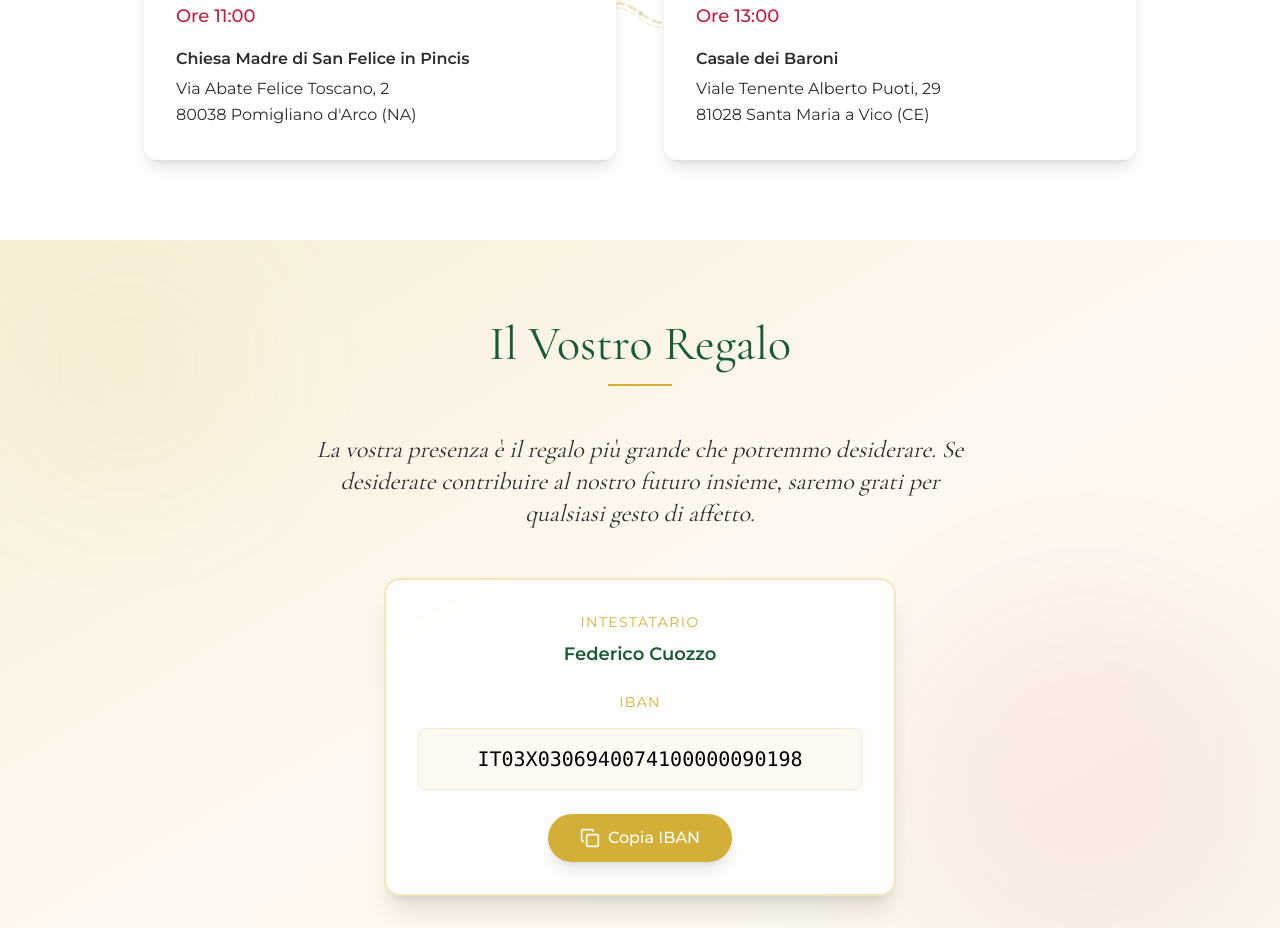
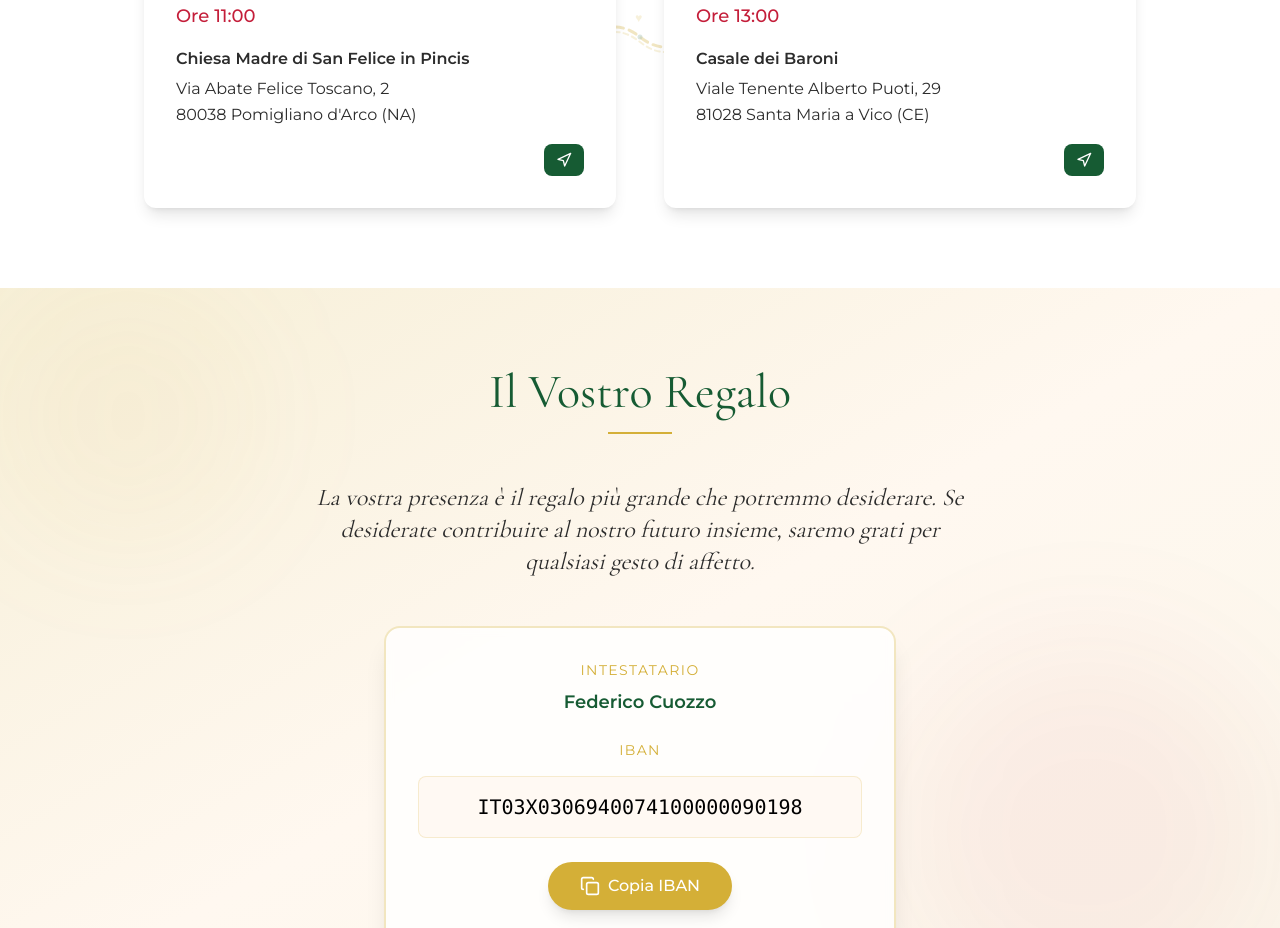
Before and after one commit to fedcuo/wedding-site, a React (Vite) app: page / in a window 1280 px wide. Shown: the part 1144-2072 px from the top of the page. Built offline with nearby package versions, Linux system fonts and the light colour scheme.

Commit message:
add naviga button

```diff
--- a/src/components/Venues.jsx
+++ b/src/components/Venues.jsx
@@ -1,5 +1,5 @@
 import React from "react";
-import { Church, UtensilsCrossed } from "lucide-react";
+import { Church, UtensilsCrossed, Navigation } from "lucide-react";
 
 export const Venues = () => {
   const venues = [
@@ -10,6 +10,7 @@ export const Venues = () => {
       name: "Chiesa Madre di San Felice in Pincis",
       address: "Via Abate Felice Toscano, 2",
       city: "80038 Pomigliano d'Arco (NA)",
+      mapsUrl: "https://maps.app.goo.gl/uCgwJzbc1NYVAADk7",
     },
     {
       icon: <UtensilsCrossed className="w-10 h-10" />,
@@ -18,8 +19,13 @@ export const Venues = () => {
       name: "Casale dei Baroni",
       address: "Viale Tenente Alberto Puoti, 29",
       city: "81028 Santa Maria a Vico (CE)",
+      mapsUrl: "https://maps.app.goo.gl/cBW8HxGgvr7QNQqcA",
     },
   ];
+
+  const openMaps = (url) => {
+    window.open(url, "_blank");
+  };
 
   return (
     <section className="max-w-5xl mx-auto px-4 py-20">
@@ -49,6 +55,16 @@ export const Venues = () => {
               <br />
               {venue.city}
             </address>
+
+            {/* Navigation Button - Small Bottom Right */}
+            <div className="flex justify-end mt-4">
+              <button
+                onClick={() => openMaps(venue.mapsUrl)}
+                className="bg-christmas-green text-white px-3 py-2 rounded-lg text-sm font-medium hover:bg-christmas-red transition-all duration-300 flex items-center gap-2 group/btn hover:scale-105"
+              >
+                <Navigation className="w-4 h-4 group-hover/btn:rotate-12 transition-transform" />
+              </button>
+            </div>
           </div>
         ))}
 
```
Also changed, not shown: src/components/Hero.jsx (+16 -7 lines).
